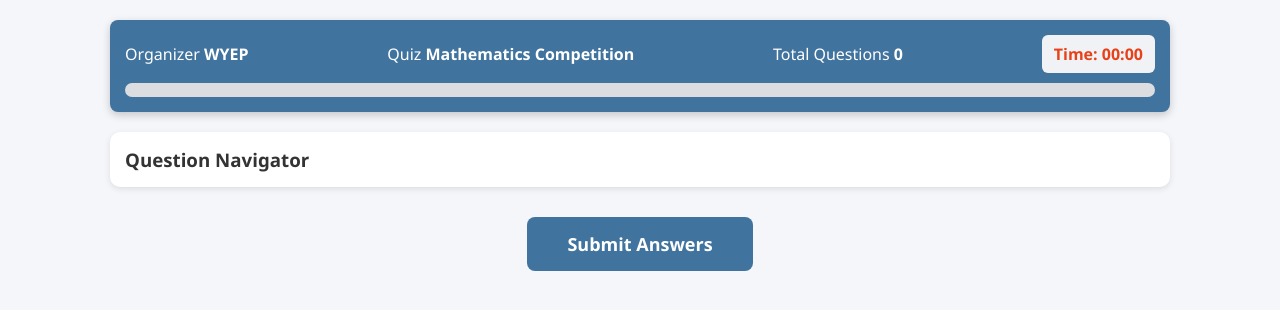
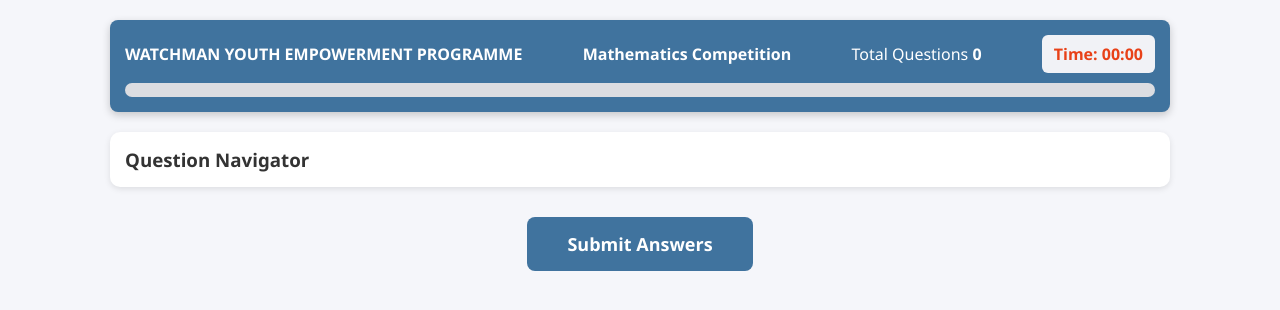
Before and after one commit to HENRY8312/competition, a website: page public/quiz.html in a window 1280 px wide. Drawn offline with Linux system fonts and the light colour scheme; no server answers.

Commit message:
Update quiz.html

```diff
--- a/public/quiz.html
+++ b/public/quiz.html
@@ -275,8 +275,8 @@
 
 <div class="top-bar">
 
-<div>Organizer <span>WYEP</span></div>
-<div>Quiz <span>Mathematics Competition</span></div>
+<div><span>WATCHMAN YOUTH EMPOWERMENT PROGRAMME</span></div>
+<div> <span>Mathematics Competition</span></div>
 <div>Total Questions <span id="totalQuestions">0</span></div>
 <div id="timer">Time: 00:00</div>
 
```
